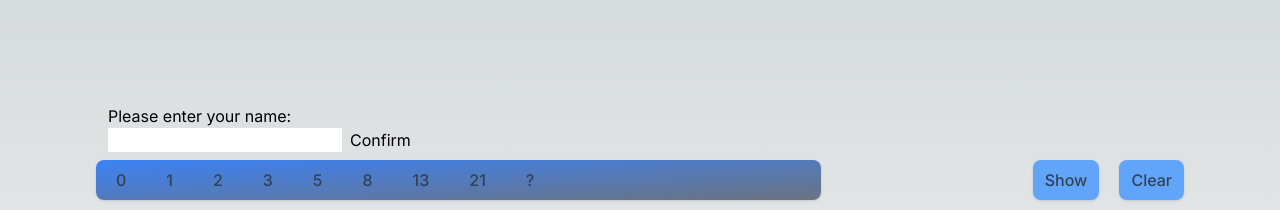
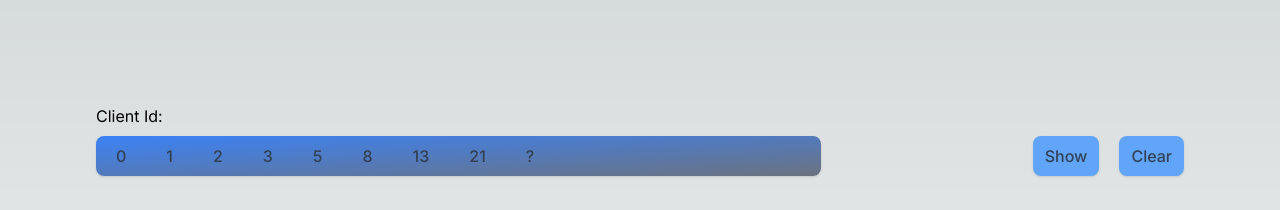
Before and after one commit to silencelf/goplayground, a Next.js app in the folder websocket/poker/: page /1 in a window 1280 px wide. Shown: the top 210 px of the page. Built offline with nearby package versions, Linux system fonts and the light colour scheme; no server answers.

Commit message:
fix the name loading issue

```diff
--- a/websocket/poker/app/[roomId]/page.tsx
+++ b/websocket/poker/app/[roomId]/page.tsx
@@ -14,23 +14,31 @@ type action = {
 
 export default function Room({ params }: { params: { roomId: string } }) {
   const [user, setUser] = useState({ id: '', name: '' });
+  const [userLoaded, setUserLoaded] = useState(false);
+
   // define hub as state for displaying the votes
   const [hub, setHub] = useState({ isUnveiled: false, clients: [] });
   const [clientId, setClientId] = useState('');
 
-  useLayoutEffect(() => {
+  useEffect(() => {
+    if (!userLoaded) {
       console.log('loading user...');
       if (localStorage["poker_user"]) {
         try {
-        setUser(JSON.parse(localStorage["poker_user"]));
+          const user = JSON.parse(localStorage["poker_user"])
+          setUser(user);
+          setUserLoaded(true);
         } catch (e) {
           console.log(e);
         }
       }
+    }
     return () => {
+      setUserLoaded(false);
       console.log('cleanup phase 1');
     };
-  }, [params.roomId]);
+  }, []);
+
 
   const onMessage = useCallback(function (m: string) {
     // split the message by '\n' and then filter out the empty string
@@ -110,12 +118,16 @@ export default function Room({ params }: { params: { roomId: string } }) {
 
   return (
     <main className="flex min-h-screen flex-col items-cente justify-normal p-4 lg:p-24">
+      {userLoaded && (
         <UserName
           userName={user?.name}
           onConfirmClick={(name) => saveUser({ name })}
         />
+      )}
 
-      {/* <div className="w-full py-2 text-left">{params.roomId}</div> */}
+      <div className="w-full py-2 text-left">
+        <label htmlFor="clientId">Client Id:</label>
+        <span className="ml-2" id="clientId">{clientId}</span></div>
       <div
         id="actions"
         className="grid w-full min-w-fit lg:grid-cols-[2fr,1fr] lg:text-left lg:mb-4"
@@ -149,7 +161,11 @@ export default function Room({ params }: { params: { roomId: string } }) {
               <div className="bg-gradient-to-br from-cyan-300 to-blue-300  w-24 h-36 rounded-lg text-center inline-block shadow-md text-poker hover:border">
                 {
                   // display the vote in bold if the hub is unveiled, otherwise display the shape
-                  hub.isUnveiled && vote.hasValue ? <span>{vote.v}</span> : <span>{shape}</span>
+                  hub.isUnveiled && vote.hasValue ? (
+                    <span>{vote.v}</span>
+                  ) : (
+                    <span>{shape}</span>
+                  )
                 }
               </div>
               <div className="text-center">{nick}</div>
--- a/websocket/poker/app/components/userName.tsx
+++ b/websocket/poker/app/components/userName.tsx
@@ -1,4 +1,4 @@
-import { useState } from "react";
+import { useEffect, useState } from "react";
 
 type UserNameProps = {
   onConfirmClick: (name: string) => void;
@@ -7,9 +7,6 @@ type UserNameProps = {
 
 export default function UserName({ userName, onConfirmClick }: UserNameProps) {
   const [name, setName] = useState(userName);
-
-  console.log('rerendering' + userName);
-  console.log('rerendering but name is ' + name);
 
   return (
     <div className="px-3 py-2">
```
Lines whose indentation alone changed are shown as unchanged.
